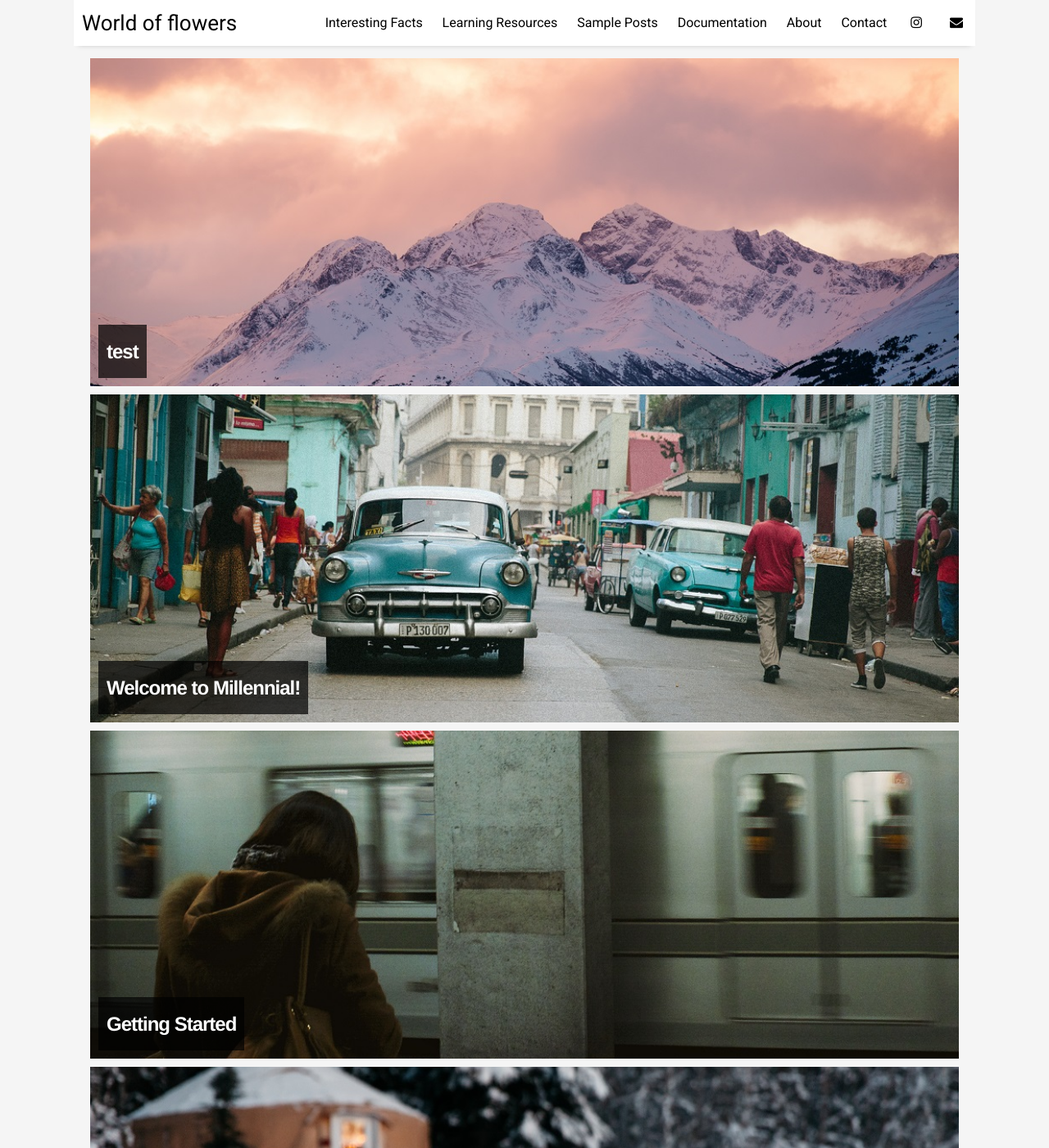
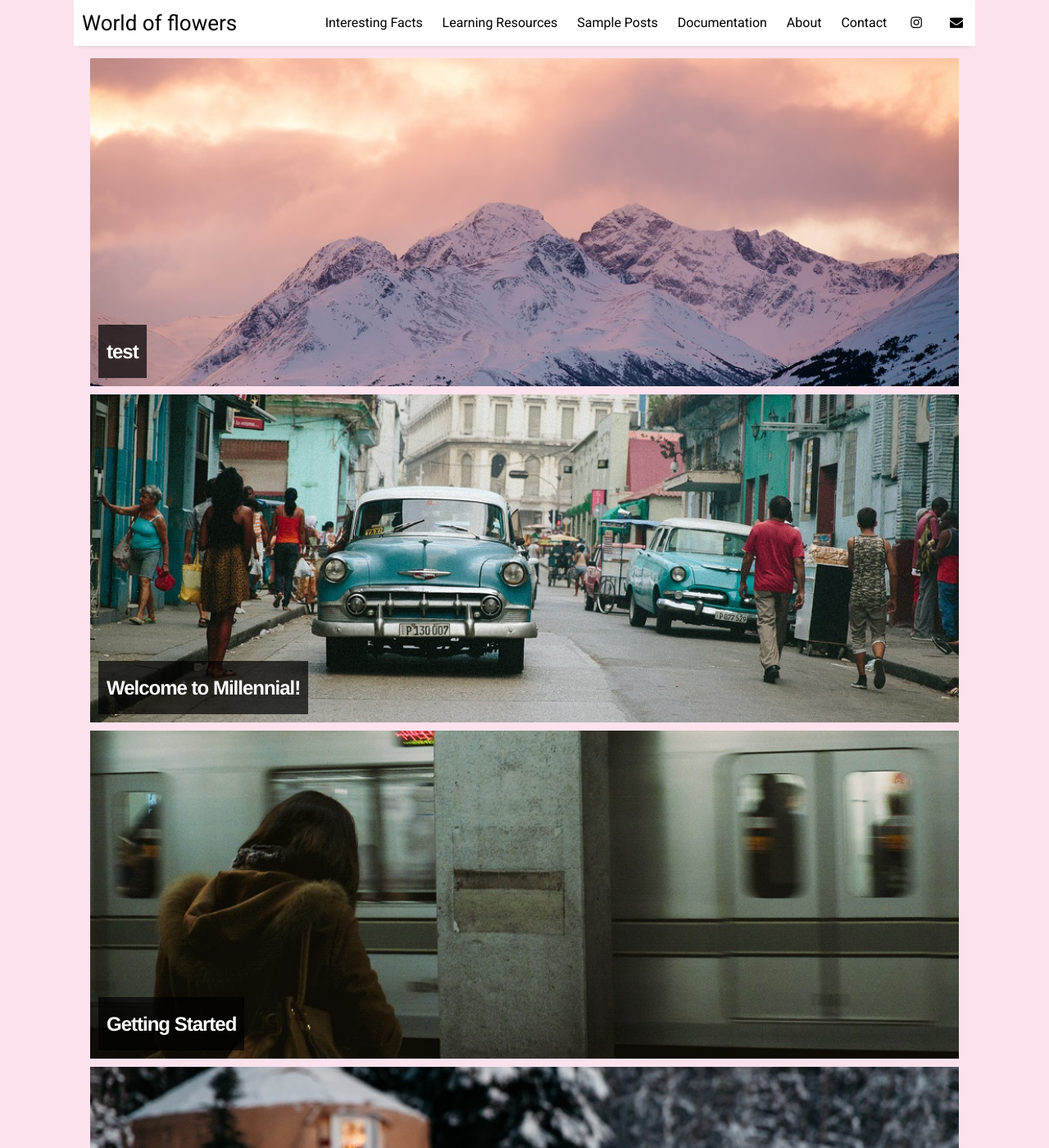
Before and after one commit to sofiaGerace/sofiaGerace.github.io, a Jekyll site: the page built from index.html, in a window 1280 px wide and 1400 px high. Shown: the whole window at 82% size. Built offline with Jekyll 4.4.1, drawn with Linux system fonts in a browser that asks for light colours; nearby versions of some CDN libraries; the list of posts is cut into pages by our own code.

Commit message:
Update _variables.scss

```diff
--- a/_sass/_variables.scss
+++ b/_sass/_variables.scss
@@ -1,3 +1,3 @@
-$background-color: #f5f5f5;
+$background-color: #FDE2ED;
 $text-color: #333;
 $link-color: #e63946;
```
